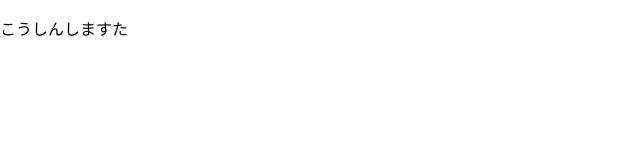
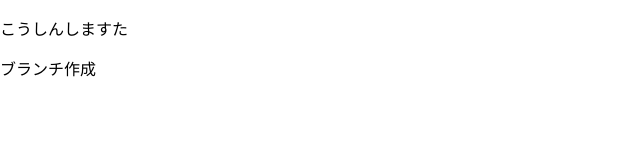
Before and after one commit to mtkfkd/group1, a plain HTML site: page group1web/index.html in a window 1280 px wide. Shown: the whole page, without its empty margins (0-640 px from the left). Drawn offline with Linux system fonts and the light colour scheme.

Commit message:
ブランチをつくってみた

```diff
--- a/group1web/index.html
+++ b/group1web/index.html
@@ -9,6 +9,7 @@
 </head>
 <body>
 <p>こうしんしますた</p>
+<p>ブランチ作成</p>
 </script>
   <script src="js/functions.js"></script>
 </body>
```
